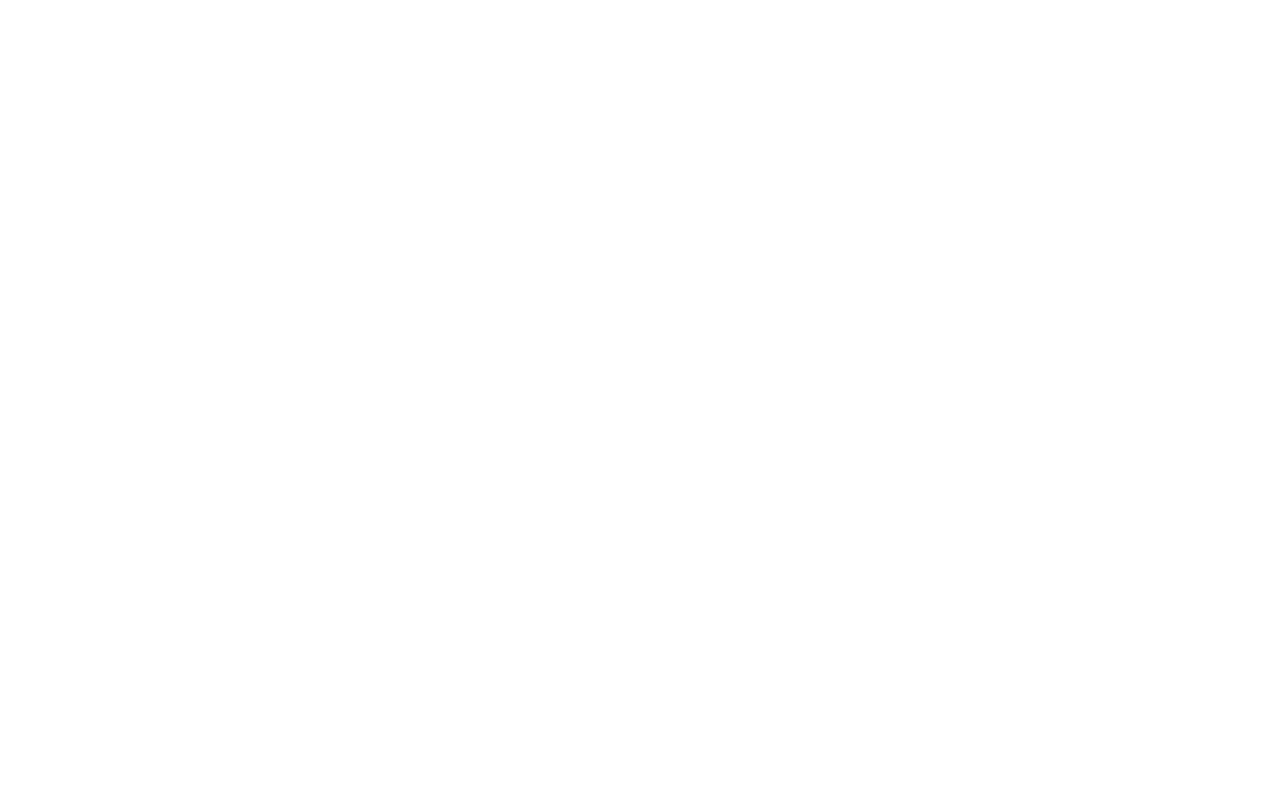
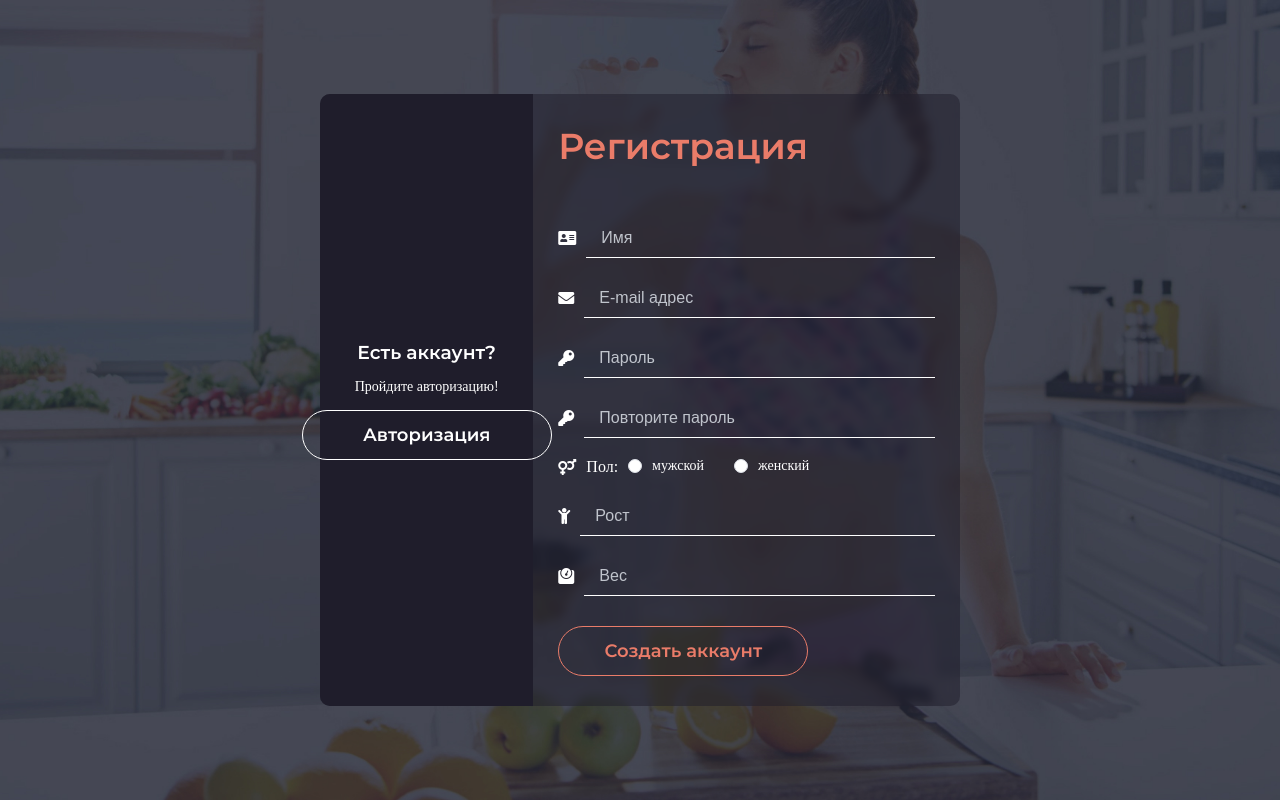
Before and after one commit to salco2012/control-food-main, a Vue app: page /registration in a window 1280 px wide. Built offline with nearby package versions, Linux system fonts and the light colour scheme; a web font is replaced by a local one.

Commit message:
сверстал страницу с формой регистрации

```diff
--- a/public/index.html
+++ b/public/index.html
@@ -1,17 +1,24 @@
 <!DOCTYPE html>
 <html lang="">
+
 <head>
   <meta charset="utf-8">
   <meta http-equiv="X-UA-Compatible" content="IE=edge">
   <meta name="viewport" content="width=device-width,initial-scale=1.0">
   <link rel="icon" href="<%= BASE_URL %>favicon.ico">
-    <title><%= htmlWebpackPlugin.options.title %></title>
+  <title>
+    <%= htmlWebpackPlugin.options.title %>
+  </title>
+  <link href="https://use.fontawesome.com/releases/v5.0.13/css/all.css" rel="stylesheet">
 </head>
+
 <body>
   <noscript>
-      <strong>We're sorry but <%= htmlWebpackPlugin.options.title %> doesn't work properly without JavaScript enabled. Please enable it to continue.</strong>
+    <strong>We're sorry but <%= htmlWebpackPlugin.options.title %> doesn't work properly without JavaScript enabled.
+        Please enable it to continue.</strong>
   </noscript>
   <div id="app"></div>
   <!-- built files will be auto injected -->
 </body>
+
 </html>
--- a/src/router/index.js
+++ b/src/router/index.js
@@ -1,6 +1,7 @@
 import Vue from 'vue';
 import VueRouter from 'vue-router';
 import Home from '../views/Home.vue';
+import RegistrationForm from '../views/RegistrationForm.vue';
 
 Vue.use(VueRouter);
 
@@ -9,6 +10,11 @@
     path: '/',
     name: 'Home',
     component: Home,
+  },
+  {
+    path: '/registration',
+    name: 'RegistrationForm',
+    component: RegistrationForm,
   },
 ];
 
--- /dev/null
+++ b/src/views/RegistrationForm.vue
@@ -0,0 +1,214 @@
+<template>
+  <div class="registration">
+    <el-row class="registration-wrapper">
+      <el-col class="registration-form" :span="12">
+        <el-col class="registration-form__auth-menu" :span="8">
+          <h3 class="registration-form__auth-menu-title">Есть аккаунт?</h3>
+          <p class="registration-form__auth-menu-text">Пройдите авторизацию!</p>
+          <el-button
+            class="registration-form__auth-menu-btc"
+            @click="$router.push({ name: 'AuthorizationForm' })"
+            >Авторизация</el-button
+          >
+        </el-col>
+        <el-col class="registration-form__register" :span="16">
+          <h2 class="registration-form__title">Регистрация</h2>
+
+          <div class="wrapper-input">
+            <i class="wrapper-input__icon fas fa-address-card" style="color: white"></i>
+            <el-input placeholder="Имя" v-model.trim="formRegister.name"></el-input>
+          </div>
+
+          <div class="wrapper-input">
+            <i class="wrapper-input__icon fas fa-envelope" style="color: white"></i>
+            <el-input
+              placeholder="E-mail адрес"
+              type="email"
+              v-model.trim="formRegister.email"
+            ></el-input>
+          </div>
+
+          <div class="wrapper-input">
+            <i class="wrapper-input__icon fas fa-key" style="color: white"></i>
+            <el-input
+              placeholder="Пароль"
+              type="password"
+              v-model.trim="formRegister.password"
+            ></el-input>
+          </div>
+
+          <div class="wrapper-input">
+            <i class="wrapper-input__icon fas fa-key" style="color: white"></i>
+            <el-input
+              placeholder="Повторите пароль"
+              type="password"
+              v-model.trim="formRegister.repeatPassword"
+            ></el-input>
+          </div>
+
+          <div class="registration-form__gender">
+            <i class="wrapper-input__icon fas fa-venus-mars" style="color: white"></i>
+            <p class="registration-form__gender-text">Пол:</p>
+            <el-radio-group v-model="formRegister.gender">
+              <el-radio label="мужской">мужской</el-radio>
+              <el-radio label="женский">женский</el-radio>
+            </el-radio-group>
+          </div>
+
+          <div class="wrapper-input">
+            <i class="wrapper-input__icon fas fa-child" style="color: white"></i>
+            <el-input
+              placeholder="Рост"
+              type="number"
+              v-model.trim="formRegister.height"
+            ></el-input>
+          </div>
+
+          <div class="wrapper-input">
+            <i class="wrapper-input__icon fas fa-weight" style="color: white"></i>
+            <el-input placeholder="Вес" type="number" v-model.trim="formRegister.weight"></el-input>
+          </div>
+
+          <el-button class="registration-form__submit-btn">Создать аккаунт</el-button>
+          {{ formRegister.imageUrl }}
+        </el-col>
+      </el-col>
+    </el-row>
+  </div>
+</template>
+
+<script>
+export default {
+  data() {
+    return {
+      formRegister: {
+        name: '',
+        email: '',
+        password: null,
+        repeatPassword: null,
+        gender: '',
+        height: null,
+        weight: null,
+      },
+    };
+  },
+};
+</script>
+
+<style lang="scss">
+.el-radio__input.is-checked .el-radio__inner {
+  border: $color_3;
+  background: $color_3;
+}
+.el-radio__label {
+  color: white;
+}
+
+.el-radio__input.is-checked + .el-radio__label {
+  color: white;
+}
+
+.registration {
+  min-height: 100vh;
+  background-image: url(~@/assets/img/register-background.jpg);
+  background-repeat: no-repeat;
+  background-position: center center;
+  background-size: cover;
+
+  &-wrapper {
+    display: flex;
+    justify-content: center;
+    width: 100%;
+    position: absolute;
+    left: 50%;
+    top: 50%;
+    transform: translate(-50%, -50%);
+  }
+}
+
+.registration-form {
+  background: rgba(31, 29, 43, 0.5);
+  backdrop-filter: blur(5px);
+  border-radius: 10px;
+  &__title {
+    @extend %title;
+    margin-bottom: 50px;
+  }
+  &__gender {
+    display: flex;
+    align-items: center;
+    color: white;
+    font-size: 16px;
+    &-text {
+      margin-right: 10px;
+    }
+  }
+  &__register {
+    margin: 30px 0 30px 0;
+    padding: 0 25px;
+  }
+  &__auth-menu {
+    background-color: $color_2;
+    height: 100%;
+    display: flex;
+    flex-direction: column;
+    justify-content: center;
+    align-items: center;
+    border-top-left-radius: 10px;
+    border-bottom-left-radius: 10px;
+    &-title {
+      font-family: 'MontserratSemiBold';
+      color: white;
+      margin-bottom: 15px;
+    }
+    &-text {
+      font-family: 'MonserratRegular';
+      color: white;
+      font-size: 14px;
+      margin-bottom: 15px;
+    }
+    &-btc {
+      @extend %baseButton;
+      color: white;
+      border: 1px solid white;
+      transition: ease-out 0.5s;
+    }
+    &-btc:hover,
+    &-btc:focus {
+      color: white;
+      background-color: rgba(255, 255, 255, 0.2);
+    }
+  }
+  &__submit-btn {
+    @extend %baseButton;
+    margin-top: 10px;
+  }
+}
+
+.el-input__inner {
+  background-color: inherit;
+  border: none;
+  border-bottom: 1px solid white;
+  border-radius: 0;
+  color: white;
+  font-size: 16px;
+}
+
+.el-input__inner:focus {
+  border-color: $color_3;
+}
+
+.registration-form__gender {
+  margin-bottom: 20px;
+}
+
+.wrapper-input {
+  display: flex;
+  align-items: center;
+  justify-content: center;
+  margin-bottom: 20px;
+  &__icon {
+    margin-right: 10px;
+  }
+}
+</style>
```
Lines whose indentation alone changed are shown as unchanged.
